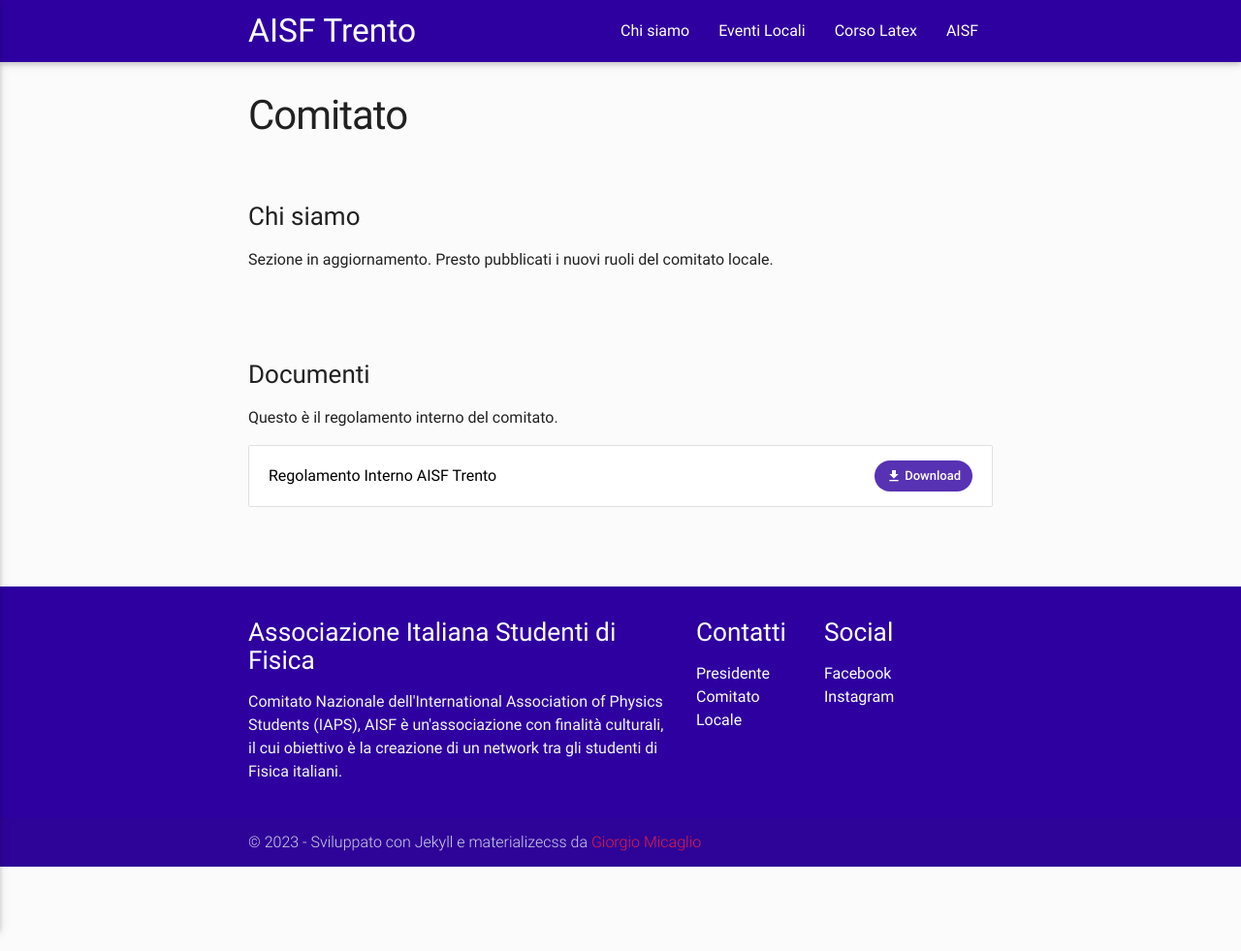
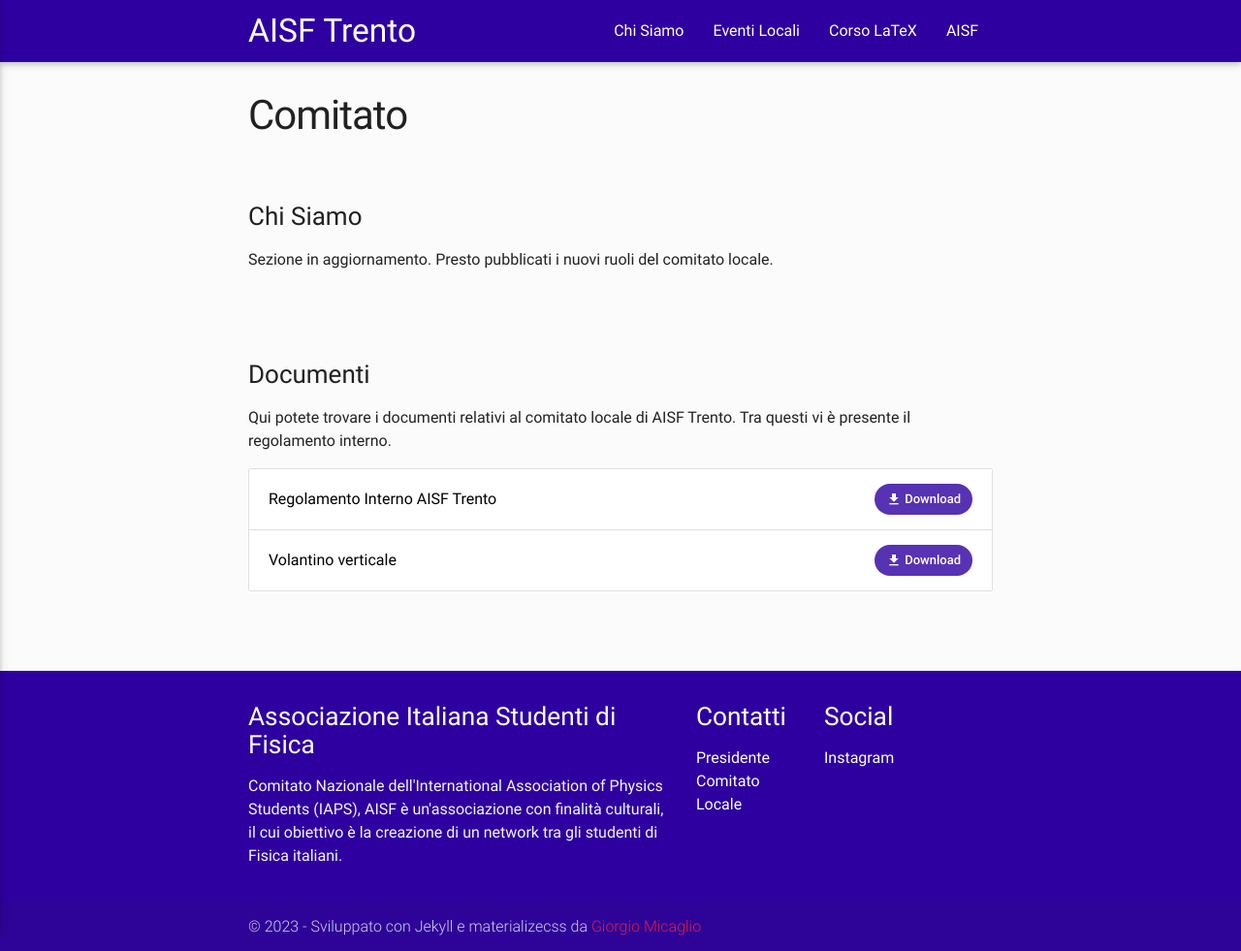
Before and after one commit to ai-sf/trento, a Jekyll site: the page built from comitato.html, in a window 1280 px wide. Shown: the whole page at 97% size. Built offline with Jekyll 4.4.1, drawn with Linux system fonts in a browser that asks for light colours; nearby versions of some CDN libraries.

Commit message:
update comitato.yml

```diff
--- a/_data/comitato.yml
+++ b/_data/comitato.yml
@@ -1,11 +1,15 @@
 sezioni:
-  - titolo: "Chi siamo"
+  - titolo: "Chi Siamo"
     testo: "Sezione in aggiornamento. Presto pubblicati i nuovi ruoli del comitato locale."
 
   - titolo: "Documenti"
-    testo: "Questo è il regolamento interno del comitato."
+    testo: "Qui potete trovare i documenti relativi al comitato locale di AISF Trento. Tra questi vi è presente il regolamento interno."
     downloads:
       - testo: "Regolamento Interno AISF Trento"
         urls:
         - nome: "Download"
           url: "Regolamento_Interno_Trento.pdf"
+      - testo: "Volantino verticale"
+        urls:
+        - nome: "Download"
+          url: "flyer.pdf"
--- a/_data/footer.yml
+++ b/_data/footer.yml
@@ -3,13 +3,13 @@
 
 contact:
   - name: Presidente
-    mail: nicolaarsenio.lodi@ai-sf.it
+    mail: anna.do@ai-sf.it
   - name: Comitato Locale
     mail: trento@ai-sf.it
 
 connect:
-  - name: Facebook
-    url: https://www.facebook.com/AisfTrento/
+  # - name: Facebook
+  #   url: https://www.facebook.com/AisfTrento/
 #  - name: Twitter
 #    url: https://twitter.com/aisf_fisica
   - name: Instagram
--- a/_data/menu.yml
+++ b/_data/menu.yml
@@ -1,10 +1,10 @@
 #- text: Home
 #  url: https://ai-sf.it/trento/
-- text: Chi siamo
+- text: Chi Siamo
   url: comitato
 - text: Eventi Locali
   url: eventi
-- text: Corso Latex
+- text: Corso LaTeX
   url: latex
 - text: AISF
   url: http://www.ai-sf.it
```
Also changed, not shown: 1 other file.
